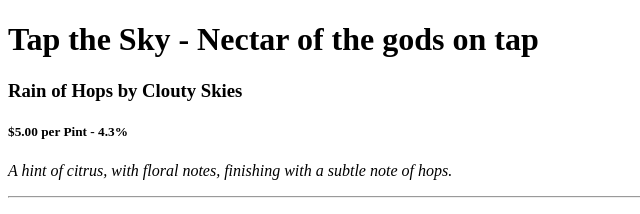
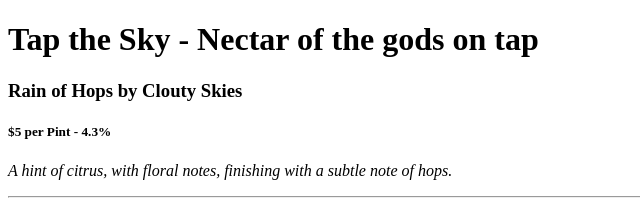
Before and after one commit to FatherofDharma/REACT-Independent-Project-One--Tap-Room, a React app: page / in a window 1280 px wide. Shown: the top 214 px of the page, without its empty margins (0-640 px from the left). Built offline with nearby package versions, Linux system fonts and the light colour scheme.

Commit message:
declare propTypes as required and change price and AbV to numbers.

```diff
--- a/package.json
+++ b/package.json
@@ -9,6 +9,7 @@
   "author": "",
   "license": "ISC",
   "dependencies": {
+    "prop-types": "^15.5.10",
     "react": "^15.5.4",
     "react-dom": "^15.5.4"
   },
--- a/src/components/Tap.jsx
+++ b/src/components/Tap.jsx
@@ -1,14 +1,23 @@
 import React from "react";
+import PropTypes from "prop-types";
 
 function Tap(props){
   return (
     <div>
       <h3>{props.Name} by {props.Brewer}</h3>
-      <h5>{props.Price} per Pint - {props.ABV}</h5>
+      <h5>${props.Price} per Pint - {props.AbV}%</h5>
       <p><em>{props.Flavors}</em></p>
       <hr/>
     </div>
   );
 }
 
+Tap.propTypes = {
+  Name: PropTypes.string.required,
+  Brewer: PropTypes.string.required,
+  Price: PropTypes.number.required,
+  AbV: PropTypes.number.required,
+  Flavors: PropTypes.string
+};
+
 export default Tap;
--- a/src/components/TapList.jsx
+++ b/src/components/TapList.jsx
@@ -6,8 +6,8 @@ function TapList(){
     <Tap
       Name="Rain of Hops"
       Brewer="Clouty Skies"
-      Price="$5.00"
-      ABV="4.3%"
+      Price={5.00}
+      AbV={4.3}
       Flavors="A hint of citrus, with floral notes, finishing with a subtle note of hops."
       />
   );
```
Also changed, not shown: 1 other file (tests, documents, lock files or other folders).
